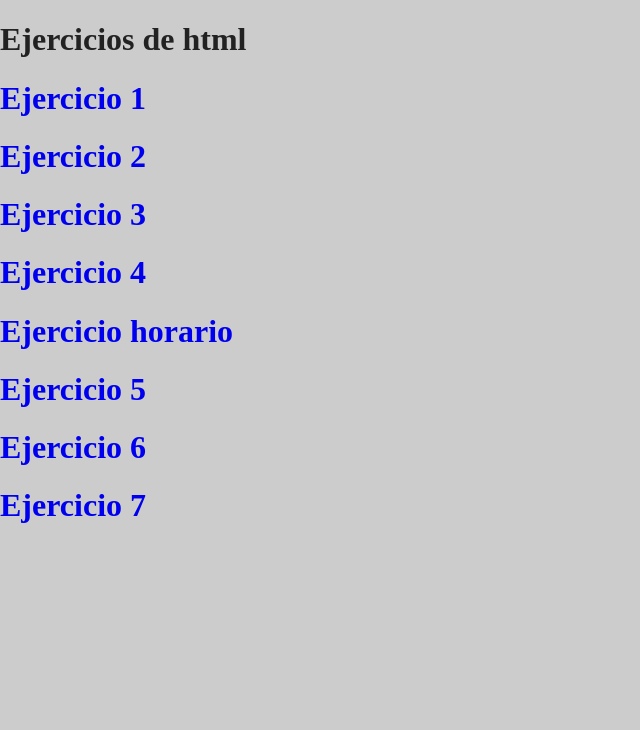
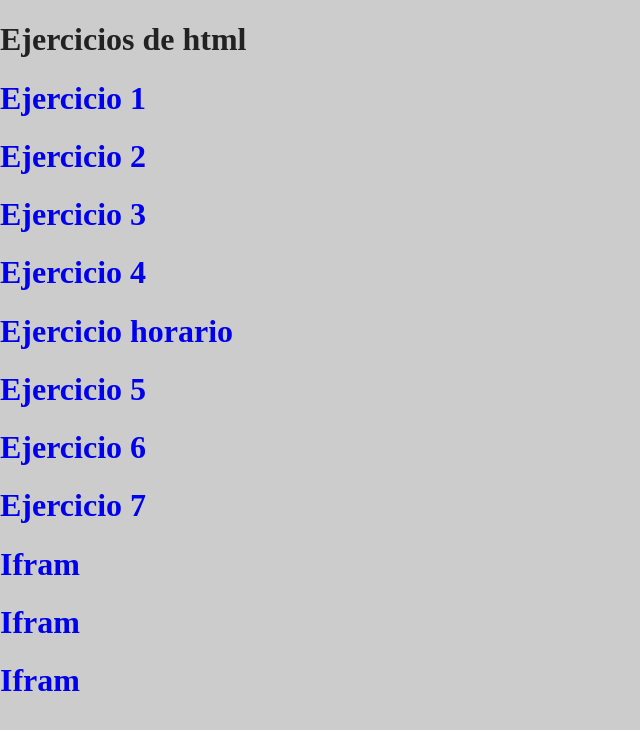
Before and after one commit to naatii/lmtarea, a website built with Parcel: page index.html in a window 1280 px wide. Shown: the whole page, without its empty margins (0-640 px from the left). Built offline with nearby package versions, Linux system fonts and the light colour scheme.

Commit message:
Update index.html

```diff
--- a/index.html
+++ b/index.html
@@ -42,6 +42,9 @@
   <h1><a href="ej5.html">Ejercicio 5</a></h1>
   <h1><a href="ej6.html">Ejercicio 6</a></h1>
   <h1><a href="ej7.html">Ejercicio 7</a></h1>
+  <h1><a href="iframe.html">Ifram</a></h1>
+  <h1><a href="tablaImagenes.html">Ifram</a></h1>
+  <h1><a href="video.html">Ifram</a></h1>
 
 
   <!-- Add your site or application content here -->
```
